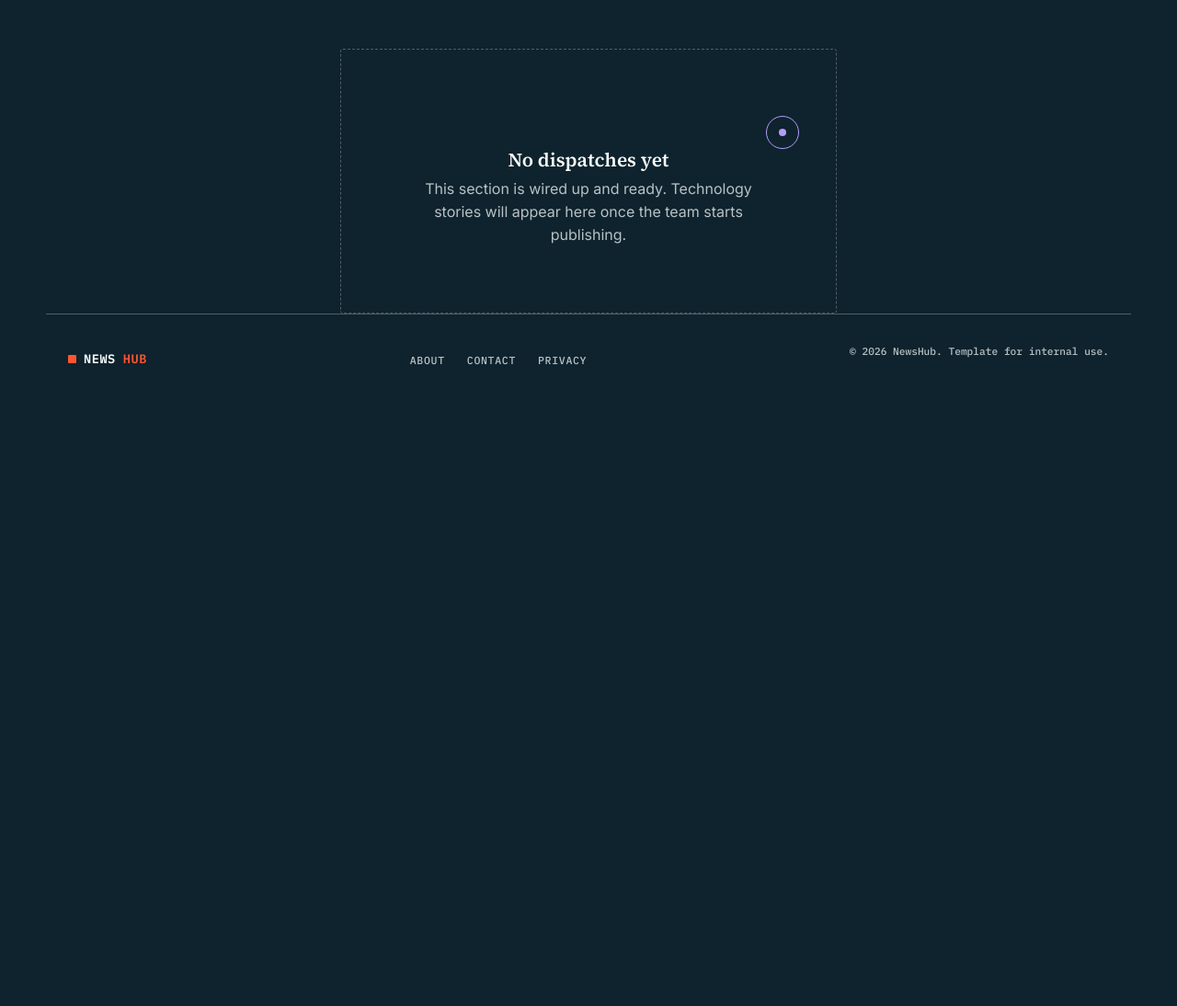
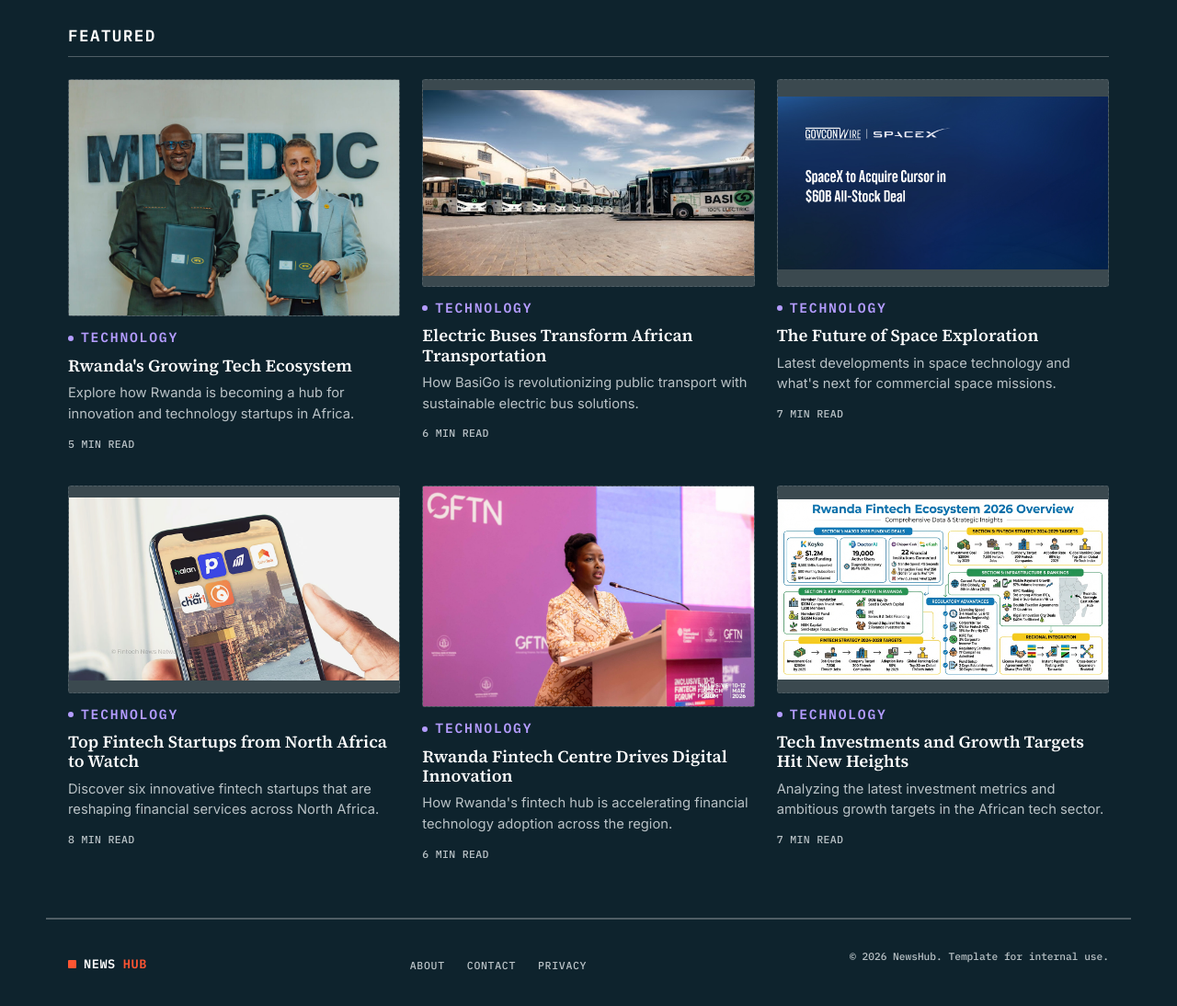
Before and after one commit to Laltessa06/newsHub, a plain HTML site: page pages/technology.html in a window 1280 px wide. Shown: the part 240-1334 px from the top of the page at 92% size. Before the commit the page ends 800 px from the top, so only its background shows below. Drawn offline with Linux system fonts and the light colour scheme.

Commit message:
Refactor code structure for improved readability and maintainability

```diff
--- a/pages/technology.html
+++ b/pages/technology.html
@@ -20,6 +20,7 @@
     <a href="../index.html" class="logo">
       <span class="logo-mark"></span>NEWS<span class="logo-hub">HUB</span>
     </a>
+
 
     <nav class="main-nav" aria-label="Primary">
       <ul>
@@ -51,13 +52,72 @@
     <h1>Technology</h1>
   </div>
 
-  <div class="wrap">
-    <div class="empty-state">
-      <div class="signal"></div>
-      <h2>No dispatches yet</h2>
-      <p>This section is wired up and ready. Technology stories will appear here once the team starts publishing.</p>
+  <section class="section wrap">
+    <h2 class="section-title">Featured</h2>
+    <div class="card-grid">
+
+      <article class="story-card">
+        <div class="media">
+          <img src="../tech images/madeinrwanda.eu.jpeg" alt="Made in Rwanda technology initiative">
+        </div>
+        <p class="eyebrow" style="--eyebrow-color:var(--c-tech)">Technology</p>
+        <h3>Rwanda's Growing Tech Ecosystem</h3>
+        <p>Explore how Rwanda is becoming a hub for innovation and technology startups in Africa.</p>
+        <p class="timestamp">5 MIN READ</p>
+      </article>
+
+      <article class="story-card">
+        <div class="media">
+          <img src="../tech images/BasiGo electric buses.jpg" alt="BasiGo electric buses in operation">
+        </div>
+        <p class="eyebrow" style="--eyebrow-color:var(--c-tech)">Technology</p>
+        <h3>Electric Buses Transform African Transportation</h3>
+        <p>How BasiGo is revolutionizing public transport with sustainable electric bus solutions.</p>
+        <p class="timestamp">6 MIN READ</p>
+      </article>
+
+      <article class="story-card">
+        <div class="media">
+          <img src="../tech images/SpaceX.jpg" alt="SpaceX rocket launch">
+        </div>
+        <p class="eyebrow" style="--eyebrow-color:var(--c-tech)">Technology</p>
+        <h3>The Future of Space Exploration</h3>
+        <p>Latest developments in space technology and what's next for commercial space missions.</p>
+        <p class="timestamp">7 MIN READ</p>
+      </article>
+
+      <article class="story-card">
+        <div class="media">
+          <img src="../tech images/6-Fintech-Startups-from-North-Africa-to-Follow.avif" alt="North African fintech startups">
+        </div>
+        <p class="eyebrow" style="--eyebrow-color:var(--c-tech)">Technology</p>
+        <h3>Top Fintech Startups from North Africa to Watch</h3>
+        <p>Discover six innovative fintech startups that are reshaping financial services across North Africa.</p>
+        <p class="timestamp">8 MIN READ</p>
+      </article>
+
+      <article class="story-card">
+        <div class="media">
+          <img src="../tech images/rwanda fintech centre.jpg" alt="Rwanda Fintech Centre">
+        </div>
+        <p class="eyebrow" style="--eyebrow-color:var(--c-tech)">Technology</p>
+        <h3>Rwanda Fintech Centre Drives Digital Innovation</h3>
+        <p>How Rwanda's fintech hub is accelerating financial technology adoption across the region.</p>
+        <p class="timestamp">6 MIN READ</p>
+      </article>
+
+      <article class="story-card">
+        <div class="media">
+          <img src="../tech images/key metrics, investments and growth targets.jpg" alt="Tech investment metrics and growth">
+        </div>
+        <p class="eyebrow" style="--eyebrow-color:var(--c-tech)">Technology</p>
+        <h3>Tech Investments and Growth Targets Hit New Heights</h3>
+        <p>Analyzing the latest investment metrics and ambitious growth targets in the African tech sector.</p>
+        <p class="timestamp">7 MIN READ</p>
+      </article>
+
     </div>
-  </div>
+  </section>
 
 </main>
 
```
Also changed, not shown: index.html (+5 -5 lines), tech images/6-Fintech-Startups-from-North-Africa-to-Follow.avif (added), tech images/BasiGo electric buses.jpg (added), tech images/SpaceX.jpg (added), tech images/key metrics, investments and growth targets.jpg (added), tech images/madeinrwanda.eu.jpeg (added), tech images/rwanda fintech centre.jpg (added).
